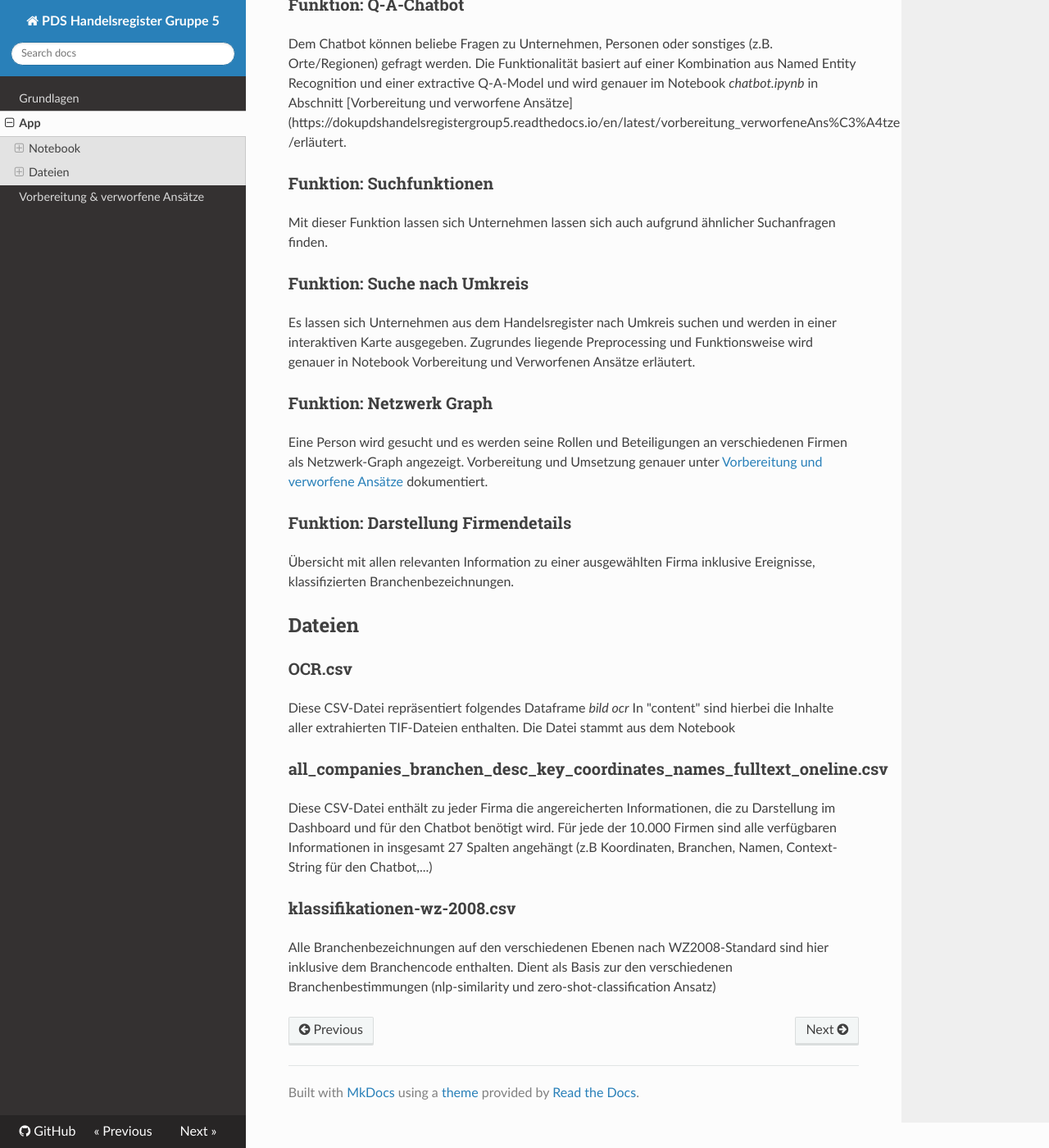
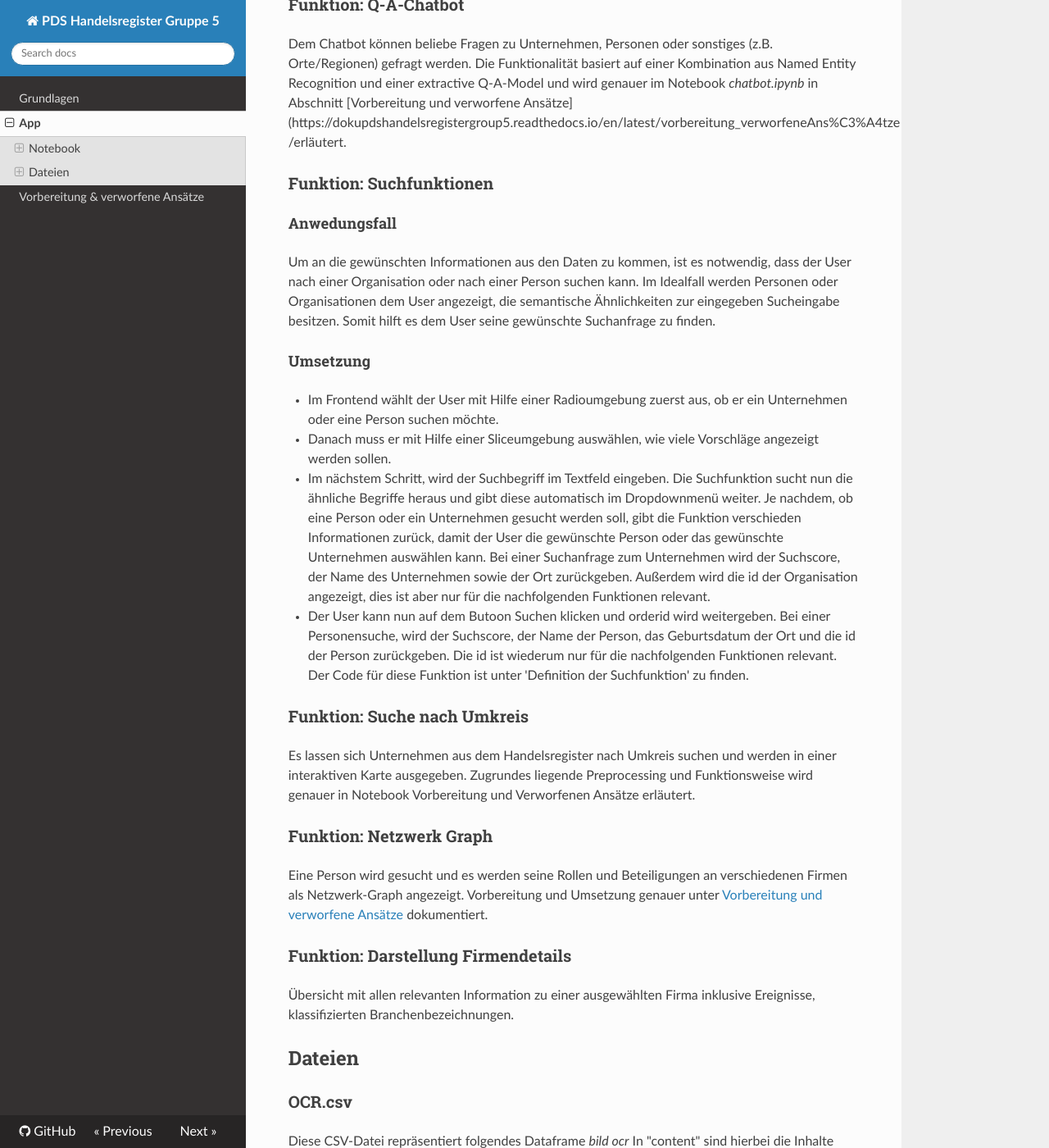
Before and after one commit to joschikahn/DokuPdsHandelsregisterGroup5, an MkDocs documentation site: the page built from docs/app.md, in a window 1280 px wide and 1400 px high, scrolled down 780 px. Shown: the whole window at 82% size. Built offline with MkDocs 1.6.1, drawn with Linux system fonts in a browser that asks for light colours; nearby versions of some CDN libraries.

Commit message:
Update app.md

```diff
--- a/docs/app.md
+++ b/docs/app.md
@@ -20,7 +20,13 @@ Dem Chatbot können beliebe Fragen zu Unternehmen, Personen oder sonstiges (z.B.
 
 ### Funktion: Suchfunktionen
 
-Mit dieser Funktion lassen sich Unternehmen lassen sich auch aufgrund ähnlicher Suchanfragen finden.
+#### Anwedungsfall
+Um an die gewünschten Informationen aus den Daten zu kommen, ist es notwendig, dass der User nach einer Organisation oder nach einer Person suchen kann. Im Idealfall werden Personen oder Organisationen dem User angezeigt, die semantische Ähnlichkeiten zur eingegeben Sucheingabe besitzen. Somit hilft es dem User seine gewünschte Suchanfrage zu finden.
+#### Umsetzung
+* Im Frontend wählt der User mit Hilfe einer Radioumgebung zuerst aus, ob er ein Unternehmen oder eine Person suchen möchte.
+* Danach muss er mit Hilfe einer Sliceumgebung auswählen, wie viele Vorschläge angezeigt werden sollen.
+* Im nächstem Schritt, wird der Suchbegriff im Textfeld eingeben. Die Suchfunktion sucht nun die ähnliche Begriffe heraus und gibt diese automatisch im Dropdownmenü weiter. Je nachdem, ob eine Person oder ein Unternehmen gesucht werden soll, gibt die Funktion verschieden Informationen zurück, damit der User die gewünschte Person oder das gewünschte Unternehmen auswählen kann. Bei einer Suchanfrage zum Unternehmen wird der Suchscore, der Name des Unternehmen sowie der Ort zurückgeben. Außerdem wird die id der Organisation angezeigt, dies ist aber nur für die nachfolgenden Funktionen relevant.
+* Der User kann nun auf dem Butoon Suchen klicken und orderid wird weitergeben. Bei einer Personensuche, wird der Suchscore, der Name der Person, das Geburtsdatum der Ort und die id der Person zurückgeben. Die id ist wiederum nur für die nachfolgenden Funktionen relevant. Der Code für diese Funktion ist unter 'Definition der Suchfunktion' zu finden.
 
 ### Funktion: Suche nach Umkreis
 
```
